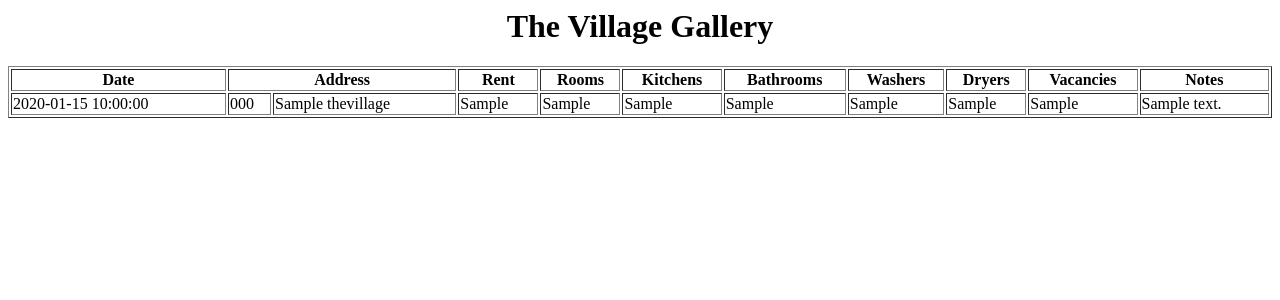
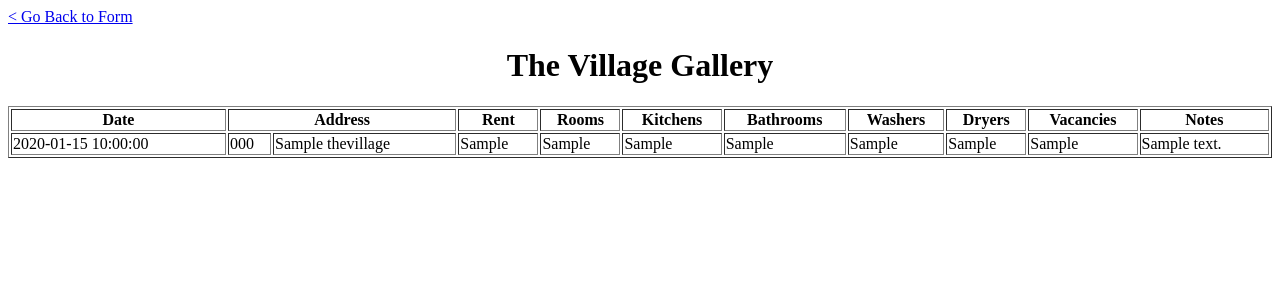
Before and after one commit to shaneguignard/me, a PHP site: the page made by webapps/York Village Housing Association/YVHA Registry/gallery.php in a window 1280 px wide. Shown: the top 300 px of the page. Run offline with PHP 8.4, Linux system fonts and the light colour scheme; tables that the repository leaves empty or names only in its code hold one stand-in row (values such as "Sample post"); data that the repository does not hold is empty.

Commit message:
fixed sql duplicate issue, added yvha registry to home page, added back button to Village Gallery

```diff
--- a/index.php
+++ b/index.php
@@ -305,6 +305,7 @@
                     <a href='https://shaneguignard.github.io/iVideo/'>Interactive Video Experiment</a>
                 </li>
                 <li><a href='./webapps/bigButton/'>Big Red Button</a></li>
+                <li><a href='./webapps/York Village Housing Association/YVHA Registry/'>YVHA Housing Registry</a></li>
             </ul>
 
         </webapps>
--- a/webapps/York Village Housing Association/YVHA Registry/gallery.php
+++ b/webapps/York Village Housing Association/YVHA Registry/gallery.php
@@ -15,6 +15,7 @@
         </style>
     </head>
 <body>
+    <a id='backToForm' href='index.html'>< Go Back to Form</a>
     <h1>The Village Gallery</h1>
     <div id='gallery'>
     <table border='1'>
```
